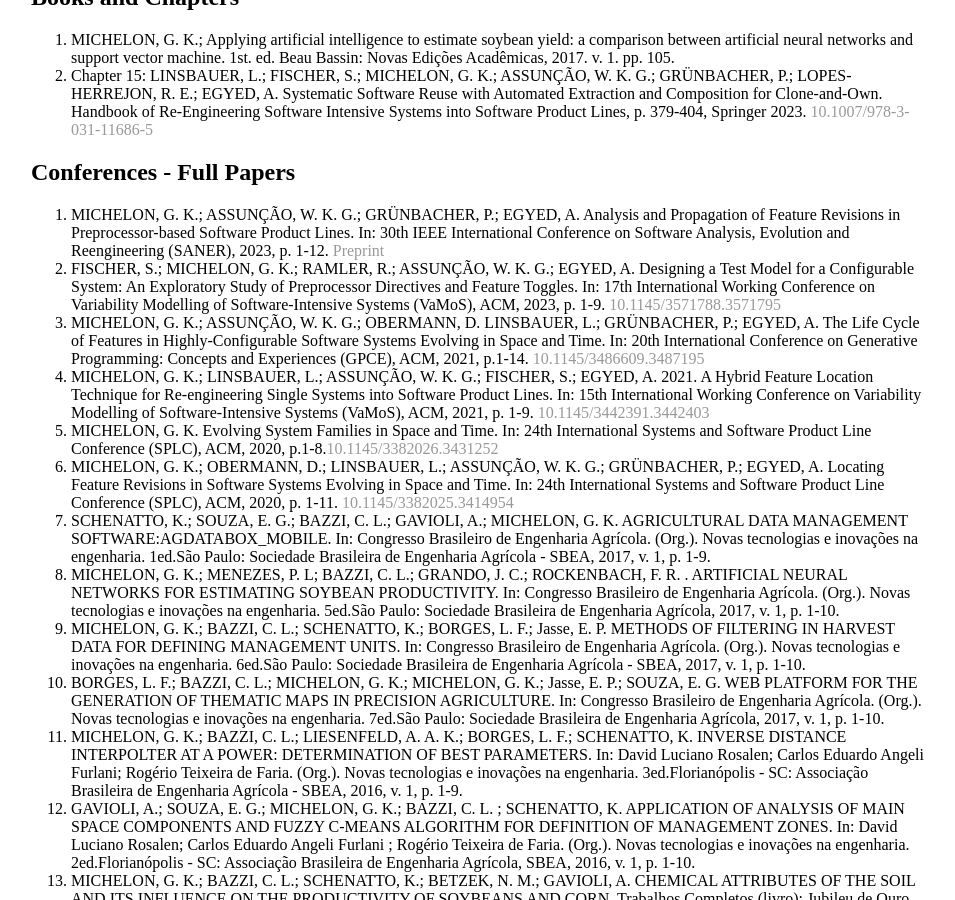
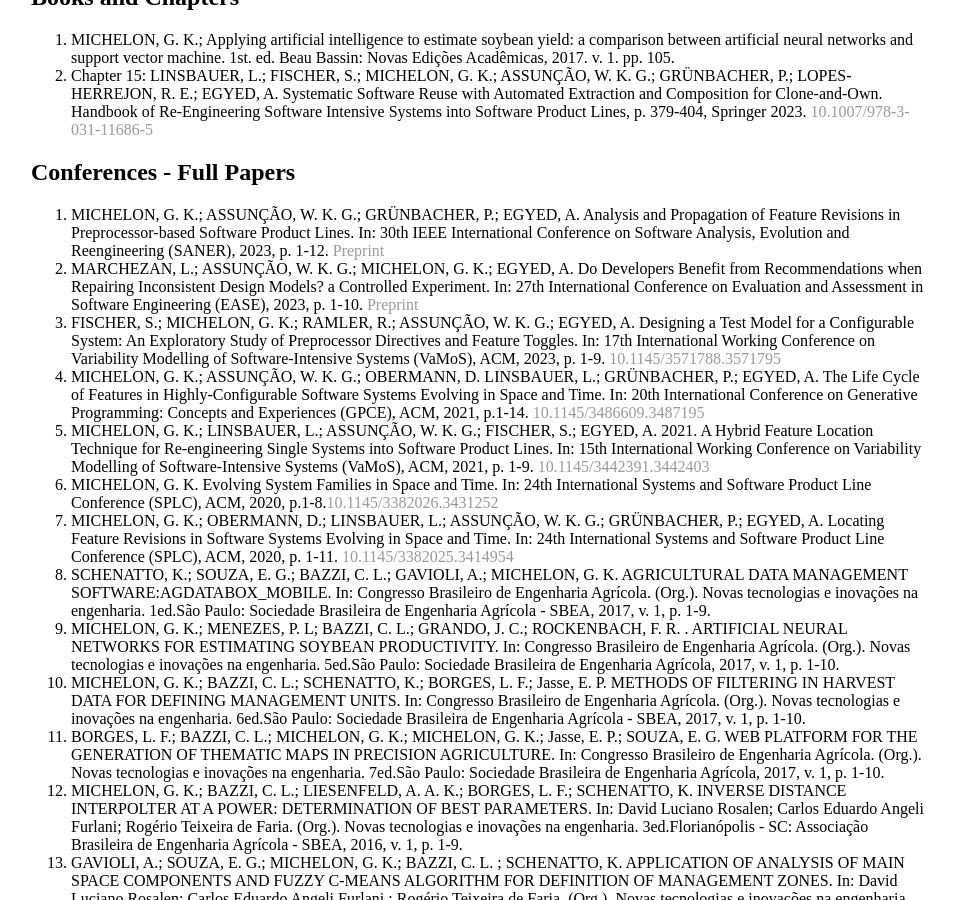
Before and after one commit to GabrielaMichelon/gabrielamichelon.github.io, a Jekyll site: the page built from publications/index.html, in a window 1280 px wide and 900 px high, scrolled down 1038 px. Shown: the whole window, without its empty margins (161-1116 px from the left). Built offline with Jekyll 4.4.1, drawn with Linux system fonts in a browser that asks for light colours.

Commit message:
add paper

```diff
--- a/publications/index.html
+++ b/publications/index.html
@@ -38,6 +38,7 @@
 	<h2>Conferences - Full Papers</h2>
 	<ol>
 		<li>MICHELON, G. K.; ASSUNÇÃO, W. K. G.; GRÜNBACHER, P.; EGYED, A. Analysis and Propagation of Feature Revisions in Preprocessor-based Software Product Lines. In: 30th IEEE International Conference on Software Analysis, Evolution and Reengineering (SANER), 2023, p. 1-12. <a href="../papers/Analysis_and_Propagation_of_Feature_Revisions_in_Preprocessor-based_Software_Product_Lines.pdf" target="_blank">Preprint</a> </li>
+		<li>MARCHEZAN, L.; ASSUNÇÃO, W. K. G.; MICHELON, G. K.; EGYED, A. Do Developers Benefit from Recommendations when Repairing Inconsistent Design Models? a Controlled Experiment. In: 27th International Conference on Evaluation and Assessment in Software Engineering (EASE), 2023, p. 1-10.  <a href="https://www.researchgate.net/publication/370482062_Do_Developers_Benefit_from_Recommendations_when_Repairing_Inconsistent_Design_Models_a_Controlled_Experiment#fullTextFileContent" target="_blank">Preprint</a> </li>
 		<li>FISCHER, S.; MICHELON, G. K.; RAMLER, R.; ASSUNÇÃO, W. K. G.; EGYED, A. Designing a Test Model for a Configurable System: An Exploratory Study of Preprocessor Directives and Feature Toggles. In: 17th International Working Conference on Variability Modelling of Software-Intensive Systems (VaMoS), ACM, 2023, p. 1-9. <a href="https://dl.acm.org/doi/abs/10.1145/3571788.3571795" target="_blank">10.1145/3571788.3571795</a> </li>
 		<li>MICHELON, G. K.; ASSUNÇÃO, W. K. G.; OBERMANN, D. LINSBAUER, L.; GRÜNBACHER, P.; EGYED, A. The Life Cycle of Features in Highly-Configurable Software Systems Evolving in Space and Time. In: 20th International Conference on Generative Programming: Concepts and Experiences (GPCE), ACM, 2021, p.1-14. <a href="https://dl.acm.org/doi/10.1145/3486609.3487195" target="_blank">10.1145/3486609.3487195</a> </li>
 		<li>MICHELON, G. K.; LINSBAUER, L.; ASSUNÇÃO, W. K. G.; FISCHER, S.; EGYED, A. 2021. A Hybrid Feature Location Technique for Re-engineering Single Systems into Software Product Lines. In: 15th International Working Conference on Variability Modelling of Software-Intensive Systems (VaMoS), ACM, 2021, p. 1-9. <a href="../papers/A_Hybrid_Feature_Location_Technique_for_Re-engineering_Single_Systems_into_Software_Product_Lines.pdf" target="_blank">10.1145/3442391.3442403</a> </li>
```
